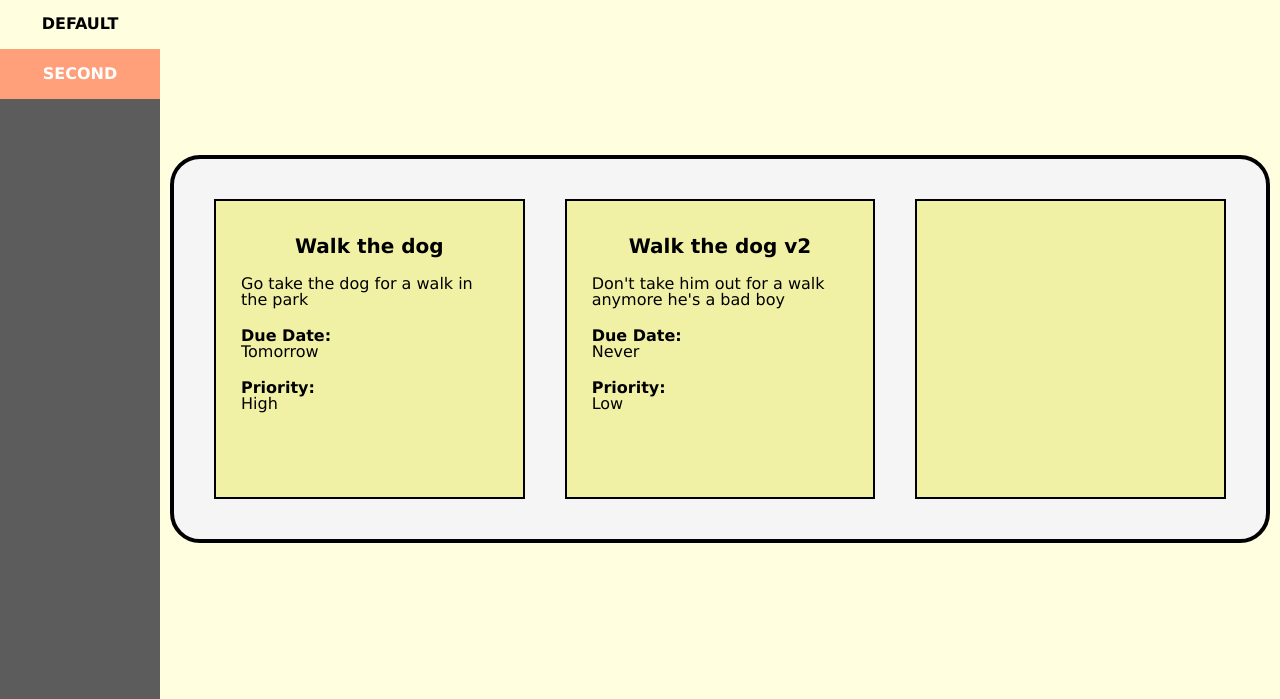
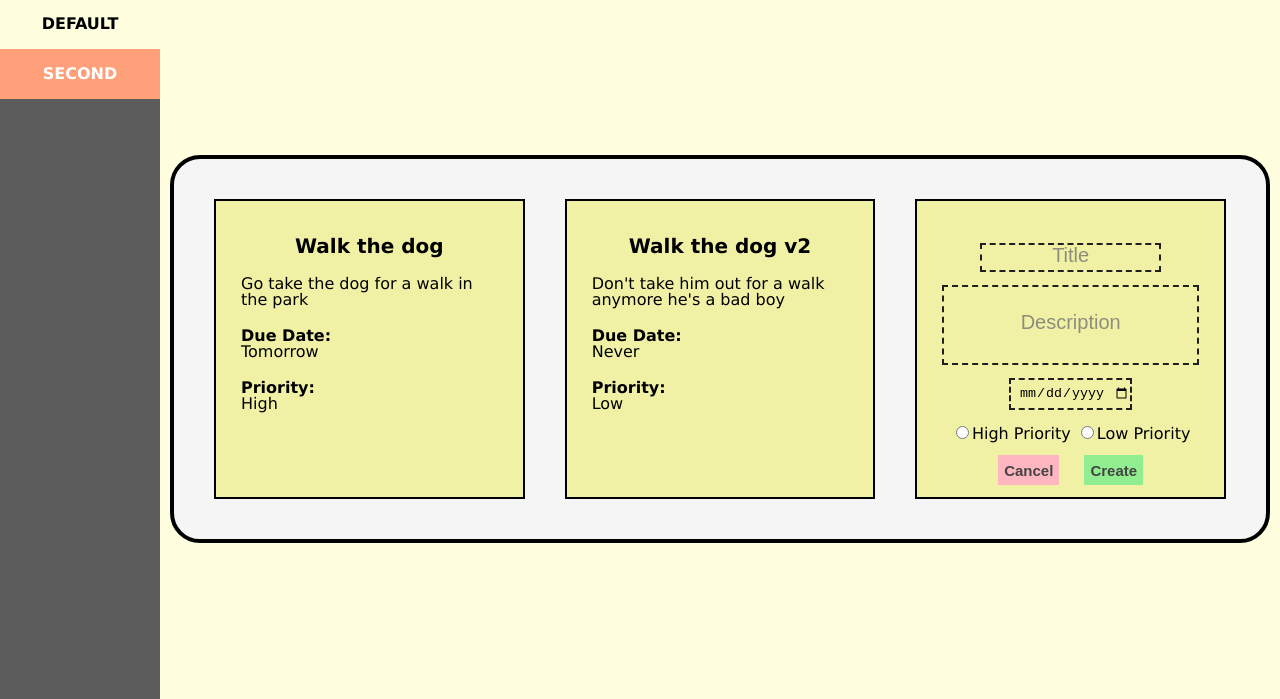
Before and after one commit to lufere/to-do-list, a website: page dist/index.html in a window 1280 px wide. Shown: the part 101-800 px from the top of the page. Drawn offline with Linux system fonts and the light colour scheme.

Commit message:
Finished styling of the form for adding new todos using a placeholder

```diff
--- a/css/style.css
+++ b/css/style.css
@@ -116,6 +116,53 @@ main{
     margin-right: 5px;
 }
 
+#newTodo form{
+    height: 100%;
+    display: flex;
+    flex-direction: column;
+    justify-content: space-around;
+    align-items: center;
+}
+
+#newTodo{
+    padding-bottom: 5px;
+}
+
+::placeholder{
+    opacity: 0.8;
+    text-align: center;
+    font-size: 20px;
+}
+
+#newTodo input{
+    background-color: transparent;
+    border: 2px dashed rgb(32, 32, 32);
+    text-align: center;
+    padding: 5px 0;
+}
+
+#newTodo input[type=textarea]{
+    height: 80px;
+    width: 100%;
+}
+
+#newTodo button{
+    height: 30px;
+    margin: 0 10px;
+    border: none;
+    font-weight: bold;
+    font-size: 15px;
+    color: rgb(68, 68, 68)
+}
+
+#cancel{
+    background-color: lightpink;
+}
+
+#createTodo{
+    background-color: lightgreen;
+}
+
 /*
 .high{
     background-color: lightsalmon;
```
Also changed, not shown: dist/index.html.
